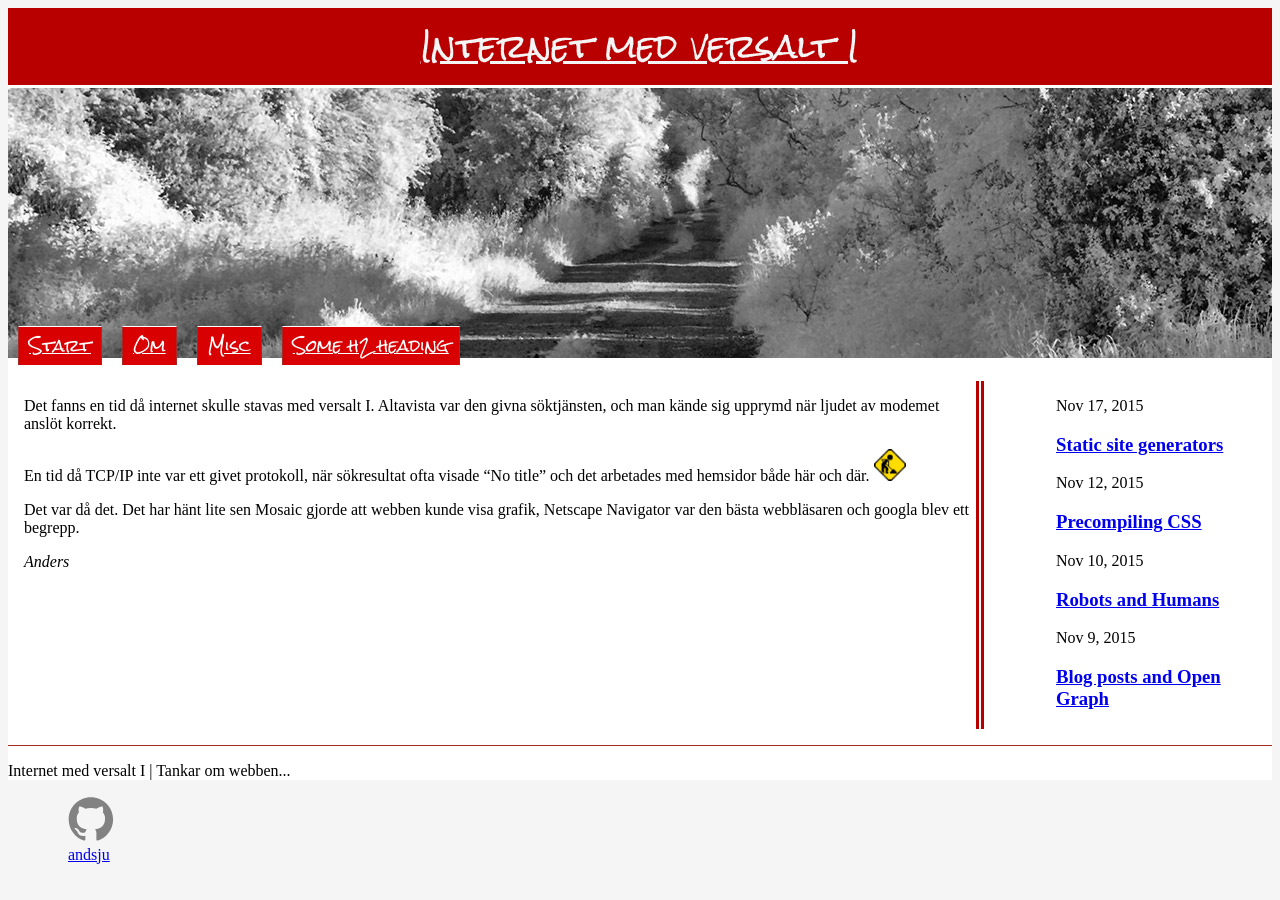
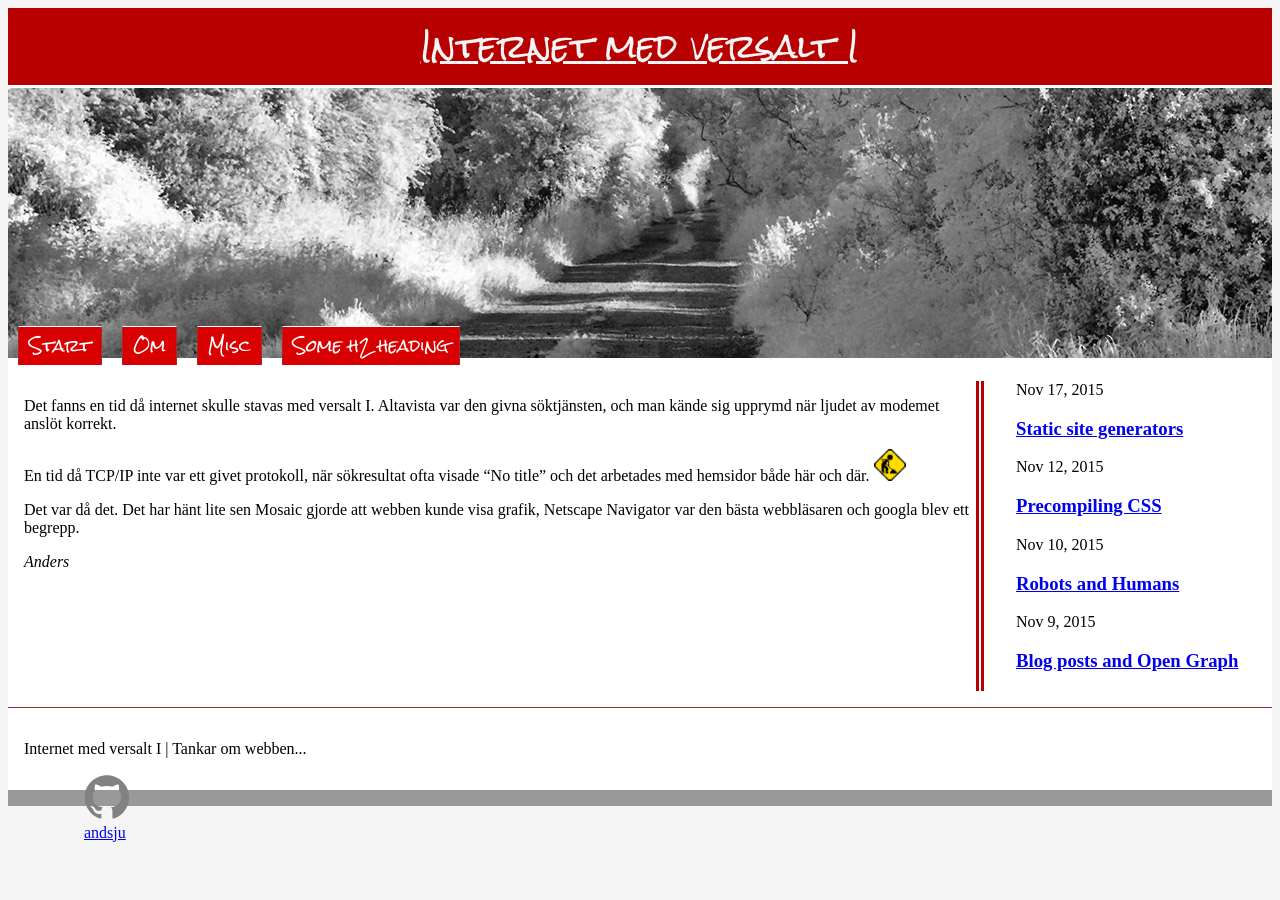
Before and after one commit to andsju/andsju, a Jekyll site: the page built from index.md, in a window 1280 px wide. Built offline with Jekyll 4.4.1, drawn with Linux system fonts in a browser that asks for light colours.

Commit message:
HTML semantics

```diff
--- a/css/style.css
+++ b/css/style.css
@@ -17,6 +17,7 @@
     width: 100%;
     margin: 0 auto;
     background-color: #FFF;
+    box-shadow: 0 1rem #999
 }
 
 
@@ -63,7 +64,7 @@
     border-right: 1px solid var(--main-bg-color);
     padding: 0 10px;
     margin: 0 10px;
-    text-decoration: none;
+
 }
 
 
@@ -76,6 +77,7 @@
     font-family: 'Rock Salt', cursive;
     font-size: 1em;
     display: block;
+    text-decoration: none;
 }
 
 
@@ -84,6 +86,7 @@
 }
 
 .site-footer {
+    padding: 1rem;
     border-top: 1px solid var(--main-bg-color);
 }
 
@@ -151,7 +154,8 @@
 }
 
 .post-list {
-    margin-left: 0;
+    margin: 0;
+    padding: 0;
     list-style: none;
     margin-bottom: 4px;
 }
```
